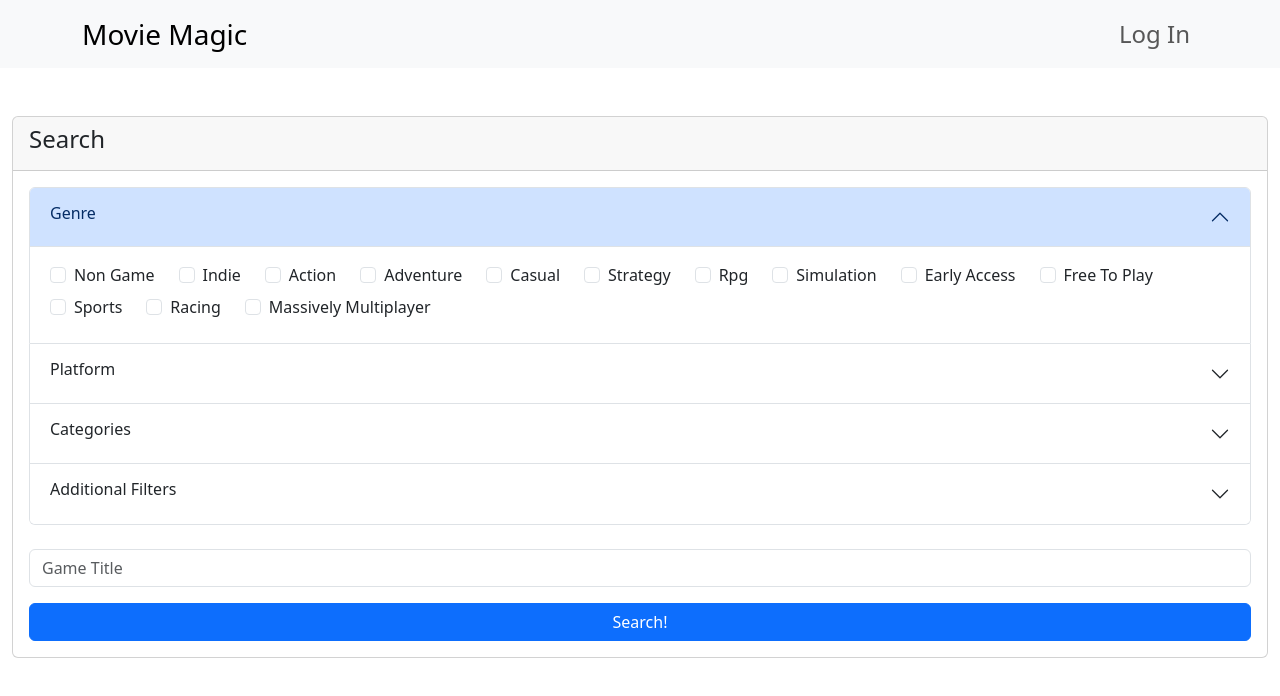
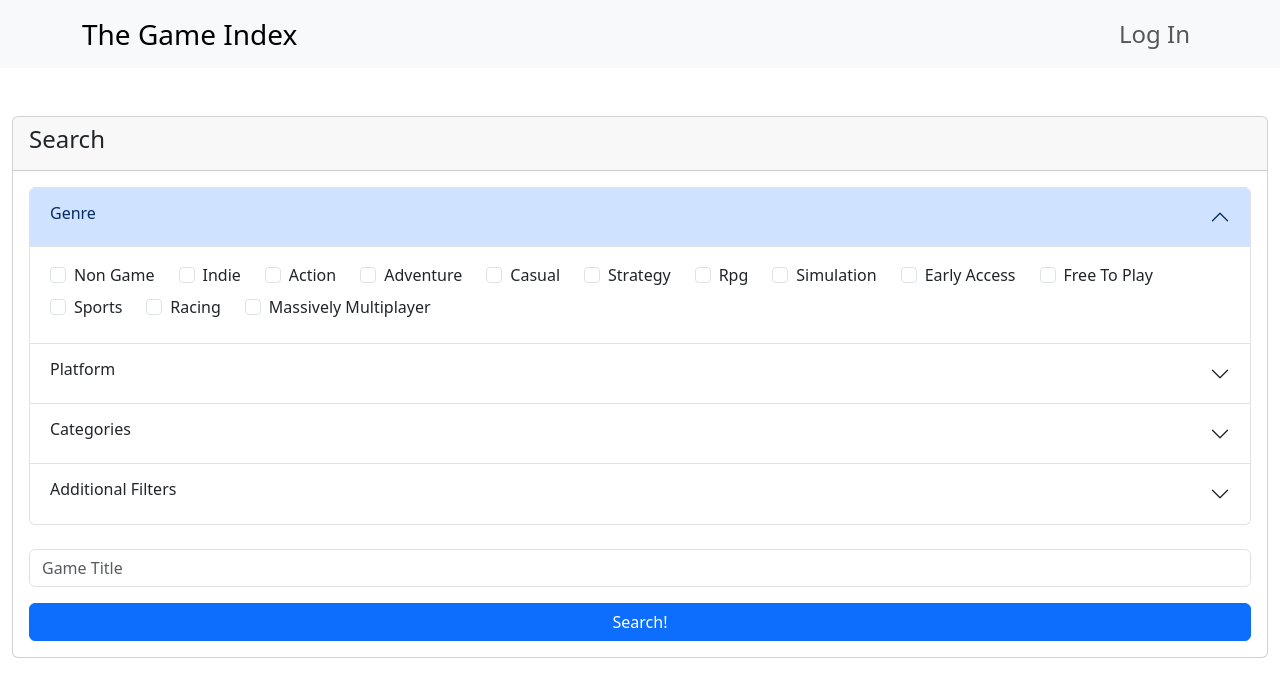
Before and after one commit to alihusain01/CS411_Final_Project, a React (Create React App) app: page / in a window 1280 px wide. Shown: the top 696 px of the page. Built offline with nearby package versions, Linux system fonts and the light colour scheme.

Commit message:
changed nav title

```diff
--- a/src/components/NavigationBar.js
+++ b/src/components/NavigationBar.js
@@ -6,7 +6,7 @@ function NavigationBar() {
   return (
     <Navbar expand="lg" className="bg-body-tertiary">
       <Container className="fs-4">
-        <Navbar.Brand className="fs-3" href="/">Movie Magic</Navbar.Brand>
+        <Navbar.Brand className="fs-3" href="/">The Game Index</Navbar.Brand>
         <Navbar.Toggle aria-controls="basic-navbar-nav" />
         <Navbar.Collapse id="basic-navbar-nav">
           <Nav className="ms-auto">
```
